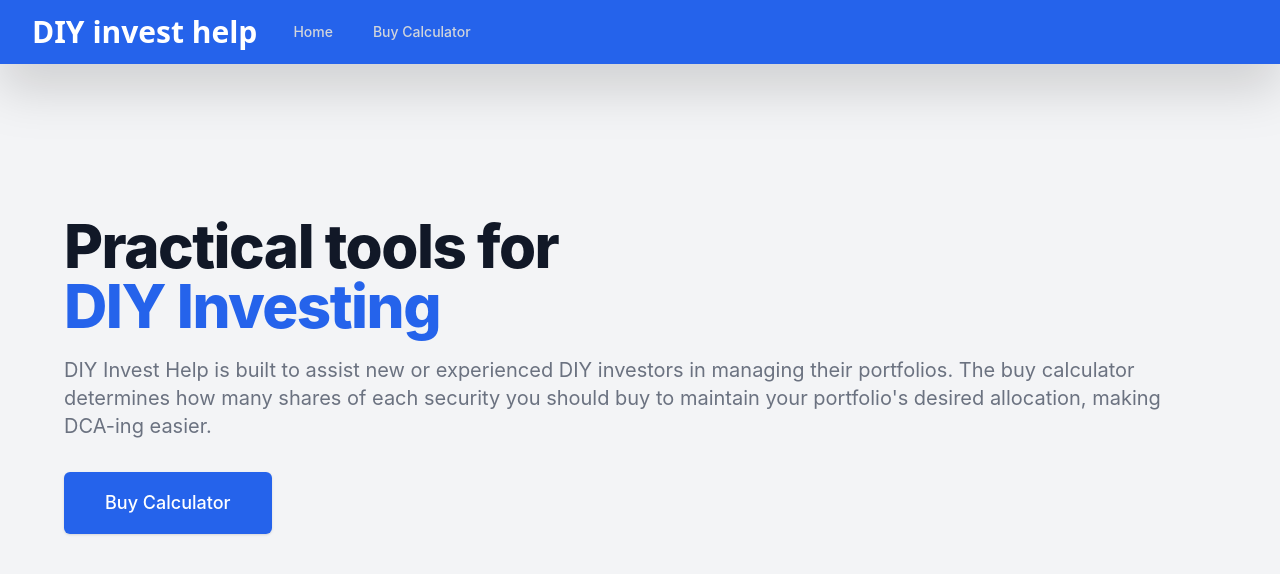
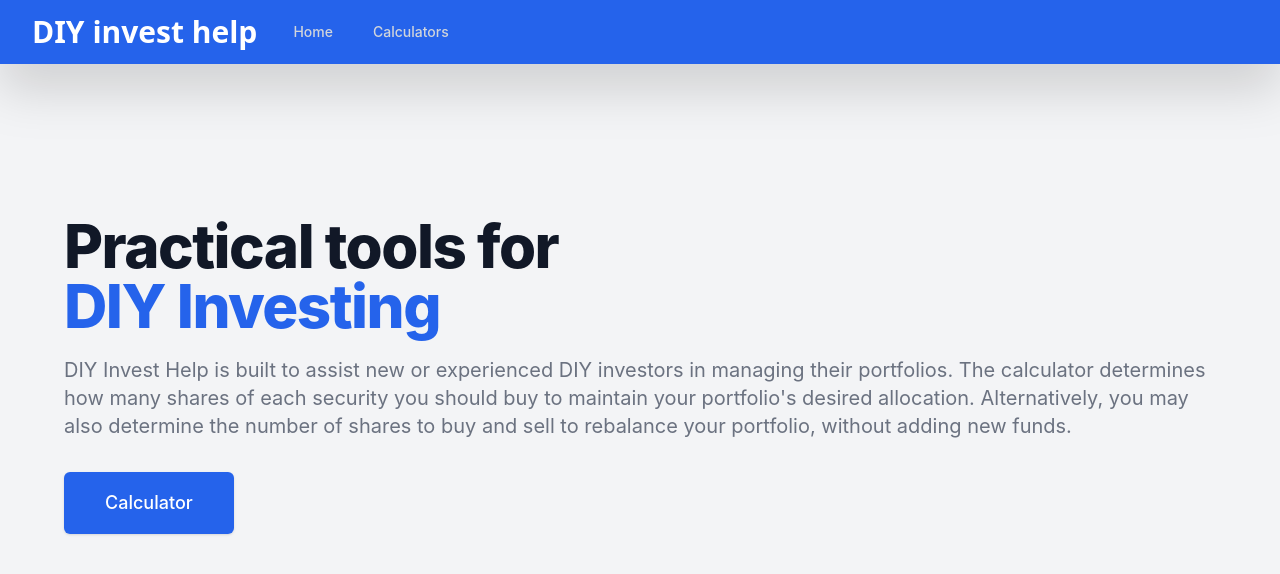
Before and after one commit to LukasKuppers/couch-potato-portfolio, a React (Create React App) app: page / in a window 1280 px wide. Shown: the top 574 px of the page. Built offline with nearby package versions, Linux system fonts and the light colour scheme.

Commit message:
Update site text for rebalance calculator

```diff
--- a/src/App.js
+++ b/src/App.js
@@ -24,7 +24,7 @@ const App = () => {
                                     <a href='/home' className='text-gray-300 hover:bg-blue-500 hover:text-white px-3 py-2 rounded-md text-sm font-medium'>
                                         Home</a>
                                     <a href='/buy-calculator' className='text-gray-300 hover:bg-blue-500 hover:text-white px-3 py-2 rounded-md text-sm font-medium'>
-                                        Buy Calculator</a>
+                                        Calculators</a>
                                 </div>
                             </div>
                         </div>
--- a/src/components/pages/BuyCalculatorPage.js
+++ b/src/components/pages/BuyCalculatorPage.js
@@ -13,6 +13,12 @@ const BuyCalculatorPage = () => {
             <p className='text-gray-500 text-xl'>
                 The buy calculator determines how many shares of each security in your portfolio you should buy, to meet your desired portfolio allocation. The Buy Calculator is designed to assist in buying shares when dollar cost averaging. Use the form below to enter your current portfolio information, and press 'calculate buy orders' to see the result. Use the blue 'plus' icon to add more securities, or the red 'trash' icon to remove a security.
             </p>
+            <div className="mb-5 mt-4">
+                <span className={styles.text_title}>Rebalance Calculator</span>
+            </div>
+            <p className='text-gray-500 text-xl'>
+                The rebalance calculator determines how many shares you should buy and sell in your portfolio in order to regain your desired allocation. The rebalance calculator is inteneded for portfolios which have become unbalanced over time, and simply want to reset to their desired allocations without adding new funds. Negative values in the output indicate that you should sell the security.
+            </p>
             <hr className="my-5"/>
             <CalculatorInput />
         </div>
--- a/src/components/pages/WelcomePage.js
+++ b/src/components/pages/WelcomePage.js
@@ -10,12 +10,12 @@ const WelcomePage = () => {
                     <span className='block text-blue-600'>DIY Investing</span>
                 </h1>
                 <p className={styles.text_paragraph + ' mt-3 sm:mt-5 sm:text-lg sm:max-w-xl-sm:mx-auto md:text-xl lg:mx-0'}>
-                    DIY Invest Help is built to assist new or experienced DIY investors in managing their portfolios. The buy calculator determines how many shares of each security you should buy to maintain your portfolio's desired allocation, making DCA-ing easier.
+                    DIY Invest Help is built to assist new or experienced DIY investors in managing their portfolios. The calculator determines how many shares of each security you should buy to maintain your portfolio's desired allocation. Alternatively, you may also determine the number of shares to buy and sell to rebalance your portfolio, without adding new funds.
                 </p>
                 <div className='mt-5 sm:mt-8 sm:flex sm:justify-center lg:justify-start'>
                     <div className='rounded-md shadow'>
                         <a href='/buy-calculator' className='w-full flex items-center justify-center px-8 py-3 border border-transparent text-base font-medium rounded-md text-white bg-blue-600 hover:bg-blue-700 md:py-4 md:text-lg md:px-10'>
-                            Buy Calculator
+                            Calculator
                         </a>
                     </div>
                 </div>
```
